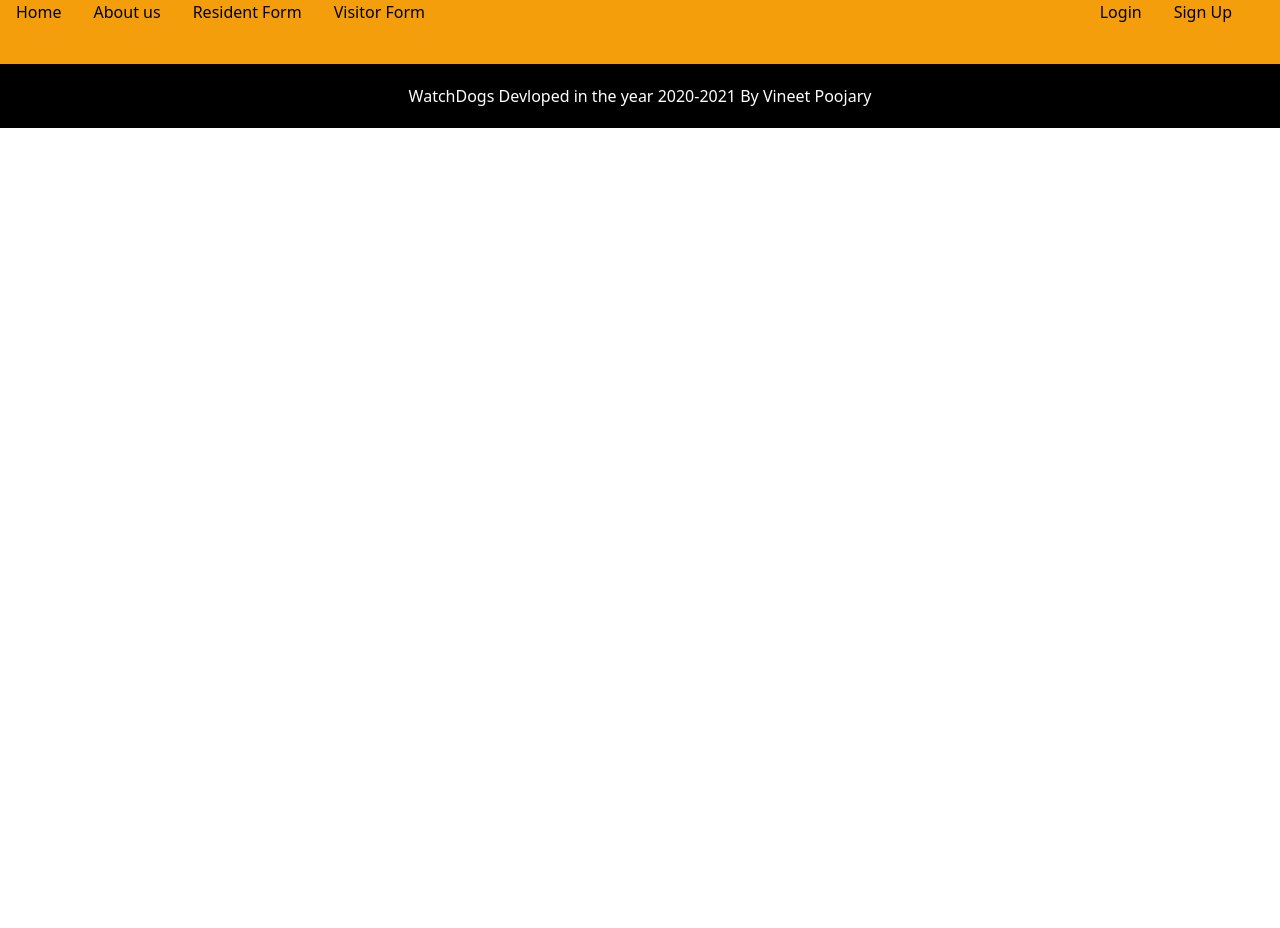
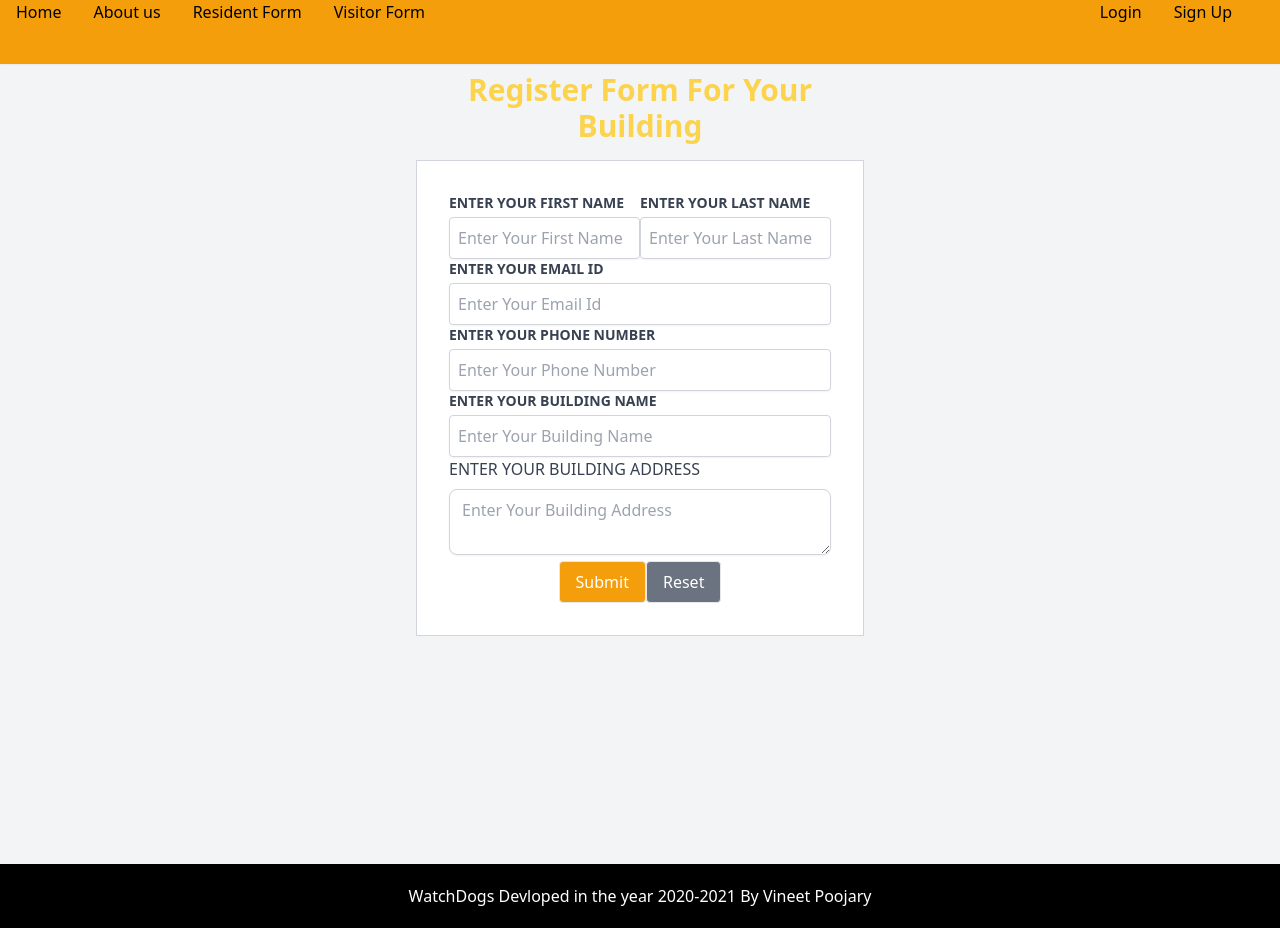
Before and after one commit to vinneeetpoojary/react-app-watchdog, a React (Create React App) app: page /register in a window 1280 px wide. Before the commit the page ends 800 px from the top, so only its background shows below. Built offline with nearby package versions, Linux system fonts and the light colour scheme.

Commit message:
forms made

```diff
--- a/src/App.js
+++ b/src/App.js
@@ -8,6 +8,7 @@ import About from './Pages/About';
 import Contact from './Pages/Contact';
 import NavbarDropdown from './Components/Navbar/NavbarDropdown';
 import LoginForm from './Components/FormPages/LoginForm';
+import RegistrationForm from './Components/FormPages/RegistrationForm';
 
 function App() {
   const [isOpen,setIsOpen]=React.useState(false)
@@ -32,6 +33,7 @@ function App() {
     <Route path="/about" component={About}/>
     <Route path="/contact" component={Contact}/>
     <Route path="/login" exact component={LoginForm}/>
+    <Route path="/register" exact component={RegistrationForm}/>
    </Switch>
    <Footer/>
   </main>
--- a/src/Components/FormComponents/Button.js
+++ b/src/Components/FormComponents/Button.js
@@ -2,17 +2,7 @@ import React from 'react'
 
 function Button(props) {
     const {variant,...rest}=props;
-    const {click}=props;
 
-    switch (click) {
-        case "disable":
-            return(
-                <button
-                className="py-2 px-4 border rounded bg-yellow-300 text-white focus:outline-none hover:none"  {...rest}/>
-            )
-            default:
-            break;
-    }
     switch (variant) {
         case "primary":
             return (
@@ -26,6 +16,10 @@ function Button(props) {
                 <button
                     className="py-2 px-4 border rounded bg-gray-500 text-white focus:outline-none focus:ring-2 focus:ring-gray-300 hover:bg-gray-700 focus:ring-offset-2" {...rest}/>
             )
+        case "disabled":
+                return(
+                    <button className="py-2 px-4 border rounded bg-yellow-500 text-white opacity-50 cursor-not-allowed hover:none  focus:outline-none focus:ring-0" {...rest}/>
+                )
         default:
             return (
                 <button className="py-2 px-4 border rounded focus:outline-none focus:ring-2 focus:ring-gray-300 hover:bg-gray-500 focus:ring-offset-2" {...rest}/>
--- a/src/Components/FormComponents/FormikControl.js
+++ b/src/Components/FormComponents/FormikControl.js
@@ -5,6 +5,7 @@ import RadioButton from './RadioButton';
 import Select from './Select';
 import Textarea from './Textarea';
 import DatePicker from "./DatePicker"
+import Button from './Button';
 
 function FormikControl(props) {
    const {control,...rest}=props
@@ -21,6 +22,8 @@ function FormikControl(props) {
             return <Checkbox {...rest}/>
         case "date":
            return <DatePicker {...rest}/>
+        case "button":
+            return <Button {...rest}/>
        default:
            return null
    }
--- a/src/Components/FormPages/LoginForm.js
+++ b/src/Components/FormPages/LoginForm.js
@@ -2,19 +2,26 @@ import React from 'react';
 import {Formik,Form} from "formik";
 import * as Yup from "yup";
 import FormikControl from '../FormComponents/FormikControl';
-import Button from '../FormComponents/Button';
 
 const initialValues={
     userName:"",
-    password:""
+    password:"",
+    rememberMe:""
 }
 const validationSchema=Yup.object({
     userName:Yup.string().required("Enter Your Username"),
     password:Yup.string().required("Enter Your Password")}
 )
-const onSubmit=values=>{
-    console.log("form data",values)
+const onSubmit=(values,onSubmitProps)=>{
+    //console.log("form data",values);
+    //console.log("submit props",onSubmitProps)
+    onSubmitProps.setSubmitting(false)
+    onSubmitProps.resetForm()
 }
+const rememberMe=[
+    {key:"Remember me",value:"1"}
+]
+
 function LoginForm() {
     return (
         <div className="min-h-screen bg-gray-100 flex flex-cols justify-center">
@@ -27,10 +34,12 @@ function LoginForm() {
             initialValues={initialValues}
             validationSchema={validationSchema}
             onSubmit={onSubmit}
-
+            //validateOnMount
             >
                 {
                     formik=>{
+                       // console.log("form props",formik);
+
                         return <Form>
                             <FormikControl
                             control="input"
@@ -47,26 +56,28 @@ function LoginForm() {
                             placeholder="Enter Your Password"/>
 
                             <div className="flex items-center justify-between">
-                                <div className="flex items-center">
-                               <input type="checkbox" className="h-4 w-4 text-blue-300 rounded"/>
-                               <label htmlFor="" className="ml-2 text-sm text-gray-600">Remember me</label>
-                                </div>
+                               <FormikControl
+                               control="checkbox"
+                               name="rememberMe"
+                               options={rememberMe}
+                               />
                             </div>
 
-
-
-                            <Button
-                            variant="primary"
+                            <div className="flex flex-cols justify-center">
+                            <FormikControl
+                            control="button"
+                            variant={!formik.isValid ||formik.isSubmitting ? "disabled":"primary"}
                             type="submit"
-                            >
-                                Login
-                            </Button>
-                            <Button
+                            children="Submit"
+                            disabled={!formik.isValid ||formik.isSubmitting}
+                            />
+                            <FormikControl
+                            control="button"
                             variant="secondary"
-                            type="submit"
-                            >
-                                Reset
-                            </Button>
+                            type="reset"
+                            children="Reset"
+                            />
+                            </div>
                         </Form>
                     }
                 }
--- /dev/null
+++ b/src/Components/FormPages/RegistrationForm.js
@@ -0,0 +1,117 @@
+import React from 'react';
+import{Formik,Form} from "formik";
+import * as Yup from "yup";
+import FormikControl from '../FormComponents/FormikControl';
+
+const initialValues={
+    firstName:"",
+    lastName:"",
+    emailId:"",
+    phoneNo:"",
+    buldingName:"",
+    address:"",
+    termsAndConditions:[]
+
+}
+const validationSchema=Yup.object({
+    firstName:Yup.string().required("First Name is required"),
+    lastName:Yup.string().required("Second Name is required"),
+    emailId:Yup.string().email("Invalid Email Format").required("Email Id is Required"),
+    phoneNo:Yup.number().typeError("Enter a Valid Phone Number").required("Phone Number is Required"),
+    buldingName:Yup.string().required("Building Name is Required"),
+    address:Yup.string().required("Building Address is Required"),
+})
+const onSubmit=(values,onSubmitProps)=>{
+    console.log("form values",values);
+    console.log("fSubmitProps",onSubmitProps);
+    onSubmitProps.resetForm()
+}
+
+function RegistrationForm() {
+    return (
+        <div className="min-h-screen bg-gray-100 flex flex-cols justify-center">
+            <div className="max-w-md w-full mx-auto">
+            <div className="text-center font-medium text-3xl font-bold text-yellow-300 mt-2">
+                    Register Form For Your Building
+                </div>
+                <div className="bg-white border border-gray-300 p-8 max-w-md w-full mx-auto mt-4">
+                <Formik
+            initialValues={initialValues}
+            validationSchema={validationSchema}
+            onSubmit={onSubmit}
+            >
+                {
+                    formik=>{
+
+                    return <Form>
+                        <div className="grid grid-cols-2">
+                        <FormikControl
+                            control="input"
+                            type="text"
+                            label="Enter Your First Name"
+                            placeholder="Enter Your First Name"
+                            name="firstName"
+                            />
+                            <FormikControl
+                            control="input"
+                            type="text"
+                            label="Enter Your Last Name"
+                            placeholder="Enter Your Last Name"
+                            name="lastName"
+                            />
+                        </div>
+                            <FormikControl
+                            control="input"
+                            type="email"
+                            label="Enter Your Email Id"
+                            placeholder="Enter Your Email Id"
+                            name="emailId"
+                            />
+                            <FormikControl
+                            control="input"
+                            type="tel"
+                            label="Enter Your Phone Number"
+                            placeholder="Enter Your Phone Number"
+                            name="phoneNo"
+                            />
+
+                             <FormikControl
+                            control="input"
+                            type="text"
+                            label="Enter Your Building Name"
+                            placeholder="Enter Your Building Name"
+                            name="buldingName"
+                            />
+                            <FormikControl
+                            control="textarea"
+                            type="text"
+                            label="Enter Your Building Address"
+                            placeholder="Enter Your Building Address"
+                            name="address"
+                            />
+                            <div className="flex flex-cols justify-center">
+                            <FormikControl
+                            control="button"
+                            variant={!formik.isValid ||formik.isSubmitting ? "disabled":"primary"}
+                            type="submit"
+                            children="Submit"
+                            disabled={!formik.isValid ||formik.isSubmitting}
+                            />
+                            <FormikControl
+                            control="button"
+                            variant="secondary"
+                            type="reset"
+                            children="Reset"
+                            />
+                            </div>
+                        </Form>
+                    }
+                }
+            </Formik>
+                </div>
+        </div>
+        </div>
+    )
+}
+
+export default RegistrationForm
```
